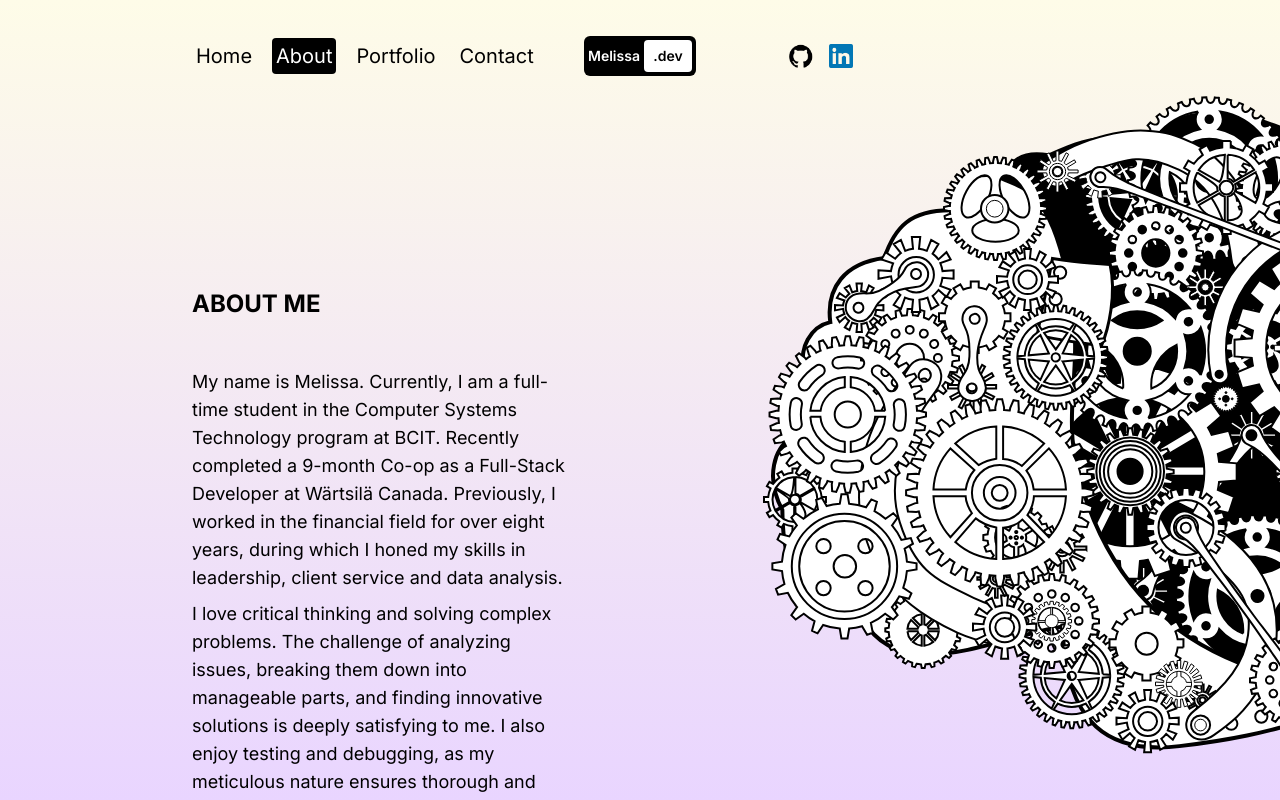
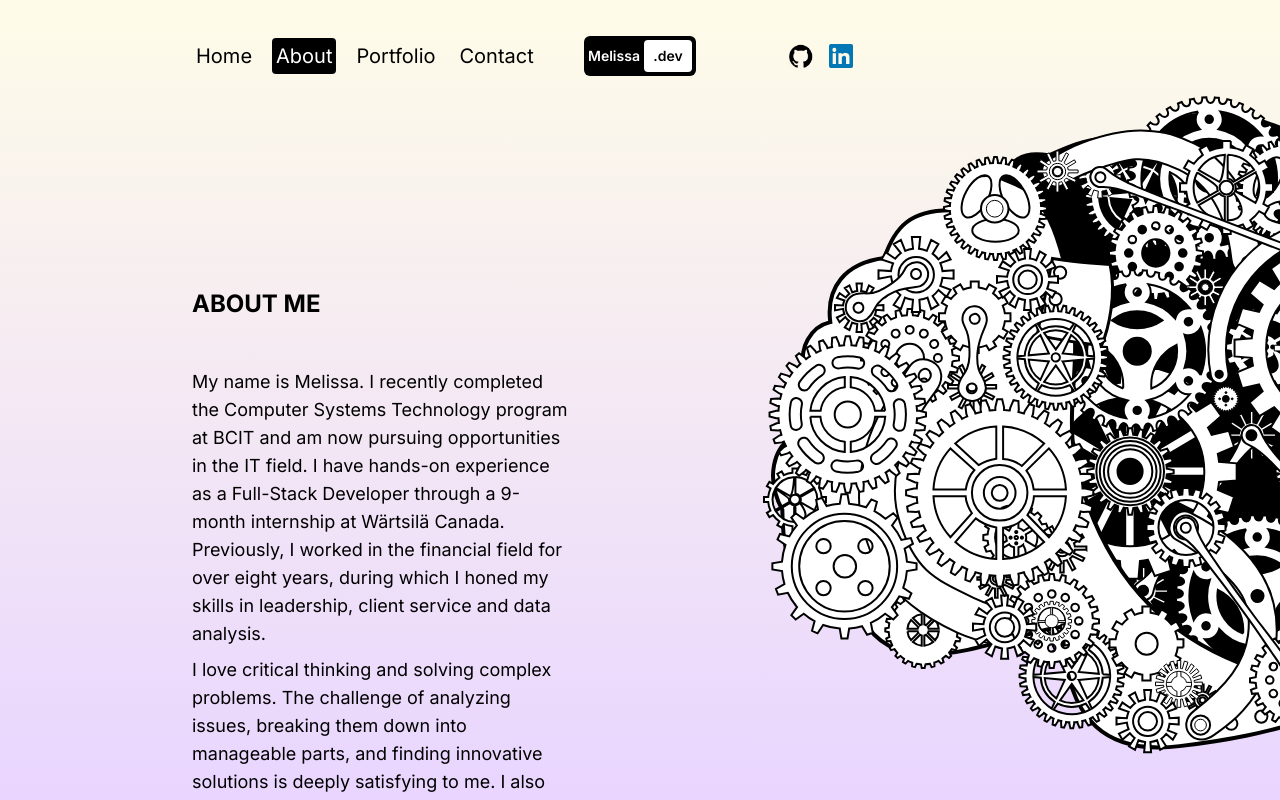
Before and after one commit to Melissa-Shao/Melissa-Portfolio-Website, a Next.js app: page /about in a window 1280 px wide. Built offline with nearby package versions, Linux system fonts and the light colour scheme.

Commit message:
Update about me page

```diff
--- a/src/app/about/page.jsx
+++ b/src/app/about/page.jsx
@@ -31,10 +31,7 @@ const Aboutpage = () => {
             {/* biography description */}
             <div className="text-lg">
               <p className="pb-2">
-                My name is Melissa. Currently, I am a full-time student in the
-                Computer Systems Technology program at BCIT. Recently completed
-                a 9-month Co-op as a Full-Stack Developer at Wärtsilä Canada.
-                Previously, I worked in the financial field for over eight
+                My name is Melissa. I recently completed the Computer Systems Technology program at BCIT and am now pursuing opportunities in the IT field. I have hands-on experience as a Full-Stack Developer through a 9-month internship at Wärtsilä Canada. Previously, I worked in the financial field for over eight
                 years, during which I honed my skills in leadership, client
                 service and data analysis.
               </p>
--- a/src/app/page.jsx
+++ b/src/app/page.jsx
@@ -29,11 +29,11 @@ const Homepage = () => {
             <Link href="/portfolio">
               <button className="p-4 rounded-lg ring-1 ring-black bg-black text-white">View my work</button>
             </Link>
-            <a href={fileUrl} target="_blank" rel="noopener noreferrer">
+            {/* <a href={fileUrl} target="_blank" rel="noopener noreferrer">
               <button className="p-4 rounded-lg ring-1 ring-black flex flex-row justify-between items-center">
                 See My Resume
               </button>
-            </a>
+            </a> */}
           </div>
         </div>
       </div>
```
